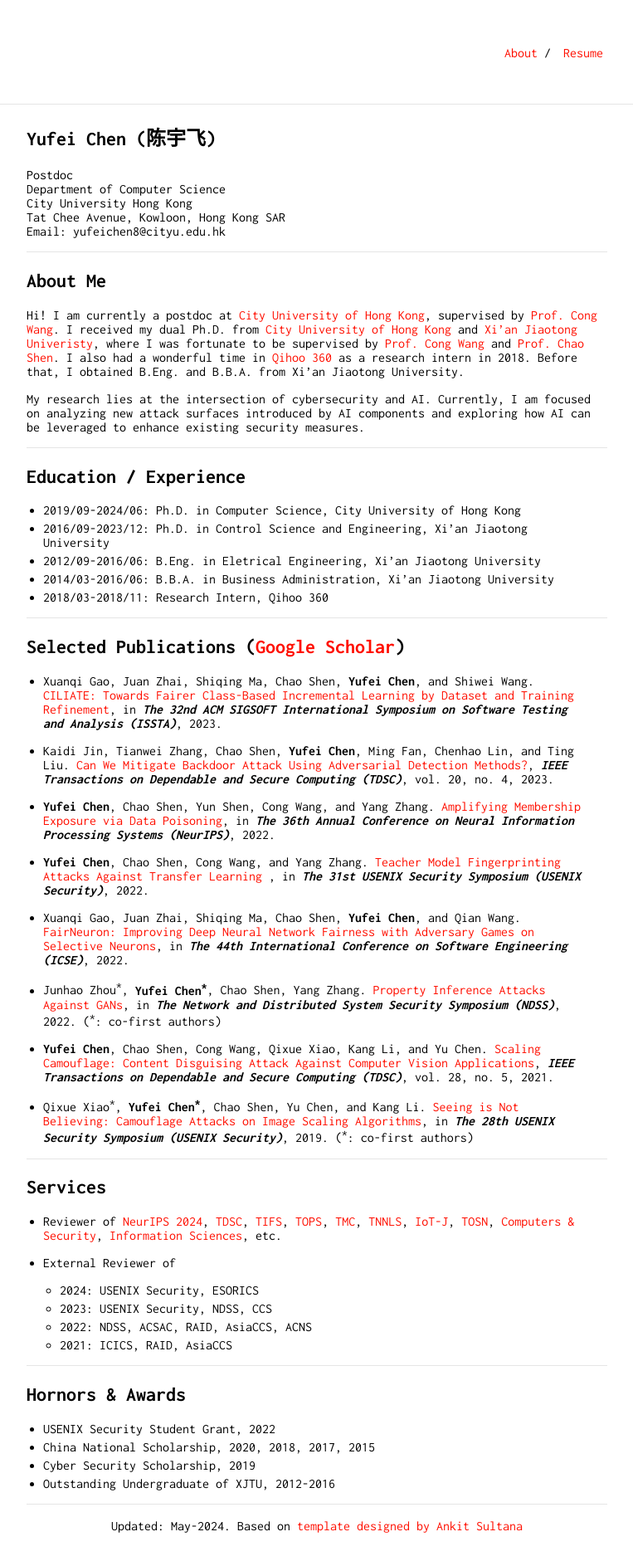
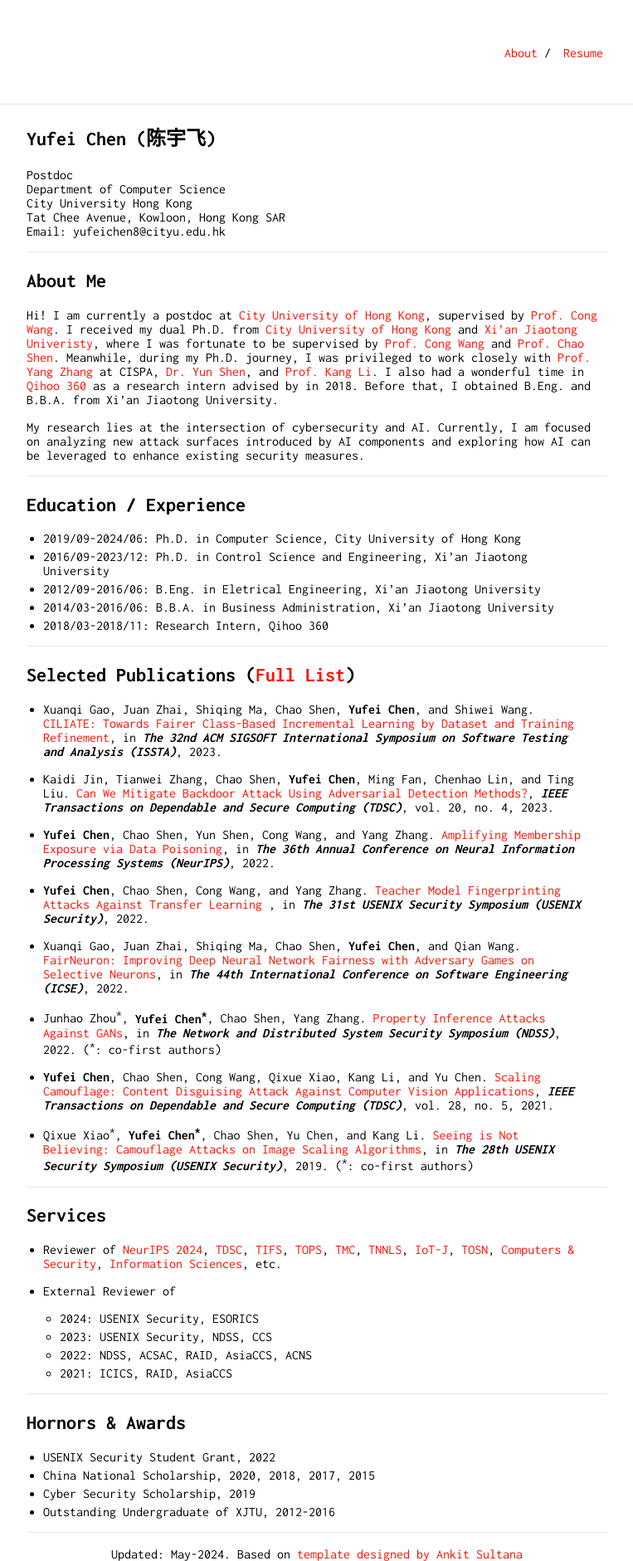
Before and after one commit to yfchen1994/yfchen1994.github.io, a Jekyll site: the page built from index.md, in a window 1280 px wide. Shown: the whole page at 83% size, without its empty margins (258-1021 px from the left). Built offline with Jekyll 4.4.1, drawn with Linux system fonts in a browser that asks for light colours; our own code applies the rules of GitHub Pages for plain Markdown files; before the commit the page ends 1847 px from its top, so only the background shows below that.

Commit message:
Fix errors.

```diff
--- a/index.md
+++ b/index.md
@@ -19,7 +19,8 @@ yufei<o>Y8oWuD9e86</o>chen8<o>k0BGBnvtqb</o>@cityu<o>.ejAMuIe4Wr</o>.edu.hk
 
 Hi! I am currently a postdoc at [City University of Hong Kong](https://www.cityu.edu.hk/), supervised by [Prof. Cong Wang](https://www.cs.cityu.edu.hk/~congwang/).
 I received my dual Ph.D. from [City University of Hong Kong](https://www.cityu.edu.hk/) and [Xi'an Jiaotong Univeristy](http://en.xjtu.edu.cn/), where I was fortunate to be supervised by [Prof. Cong Wang](https://www.cs.cityu.edu.hk/~congwang/) and [Prof. Chao Shen](https://gr.xjtu.edu.cn/en/web/cshen/english).
-I also had a wonderful time in [Qihoo 360](http://www.360.cn/about/englishversion.html) as a research intern in 2018.
+Meanwhile, during my Ph.D. journey, I was privileged to work closely with [Prof. Yang Zhang](https://yangzhangalmo.github.io/publications/) at CISPA, [Dr. Yun Shen](https://uk.linkedin.com/in/yun-shen-24336257), and [Prof. Kang Li](https://cobweb.cs.uga.edu/~kangli/).
+I also had a wonderful time in [Qihoo 360](http://www.360.cn/about/englishversion.html) as a research intern advised by in 2018.
 Before that, I obtained B.Eng. and B.B.A. from Xi'an Jiaotong University.
 
 My research lies at the intersection of cybersecurity and AI. Currently, I am focused on analyzing new attack surfaces introduced by AI components and exploring how AI can be leveraged to enhance existing security measures.
@@ -36,7 +37,7 @@ My research lies at the intersection of cybersecurity and AI. Currently, I am fo
 
 ---
 
-## Selected Publications ([Google Scholar](https://scholar.google.com/citations?hl=en&user=piVw5goAAAAJ&view_op=list_works&sortby=pubdate))
+## Selected Publications ([Full List](https://scholar.google.com/citations?hl=en&user=piVw5goAAAAJ&view_op=list_works&sortby=pubdate))
 
 - Xuanqi Gao, Juan Zhai, Shiqing Ma, Chao Shen, **Yufei Chen**, and Shiwei Wang. [CILIATE: Towards Fairer Class-Based Incremental Learning by Dataset and Training Refinement](https://dl.acm.org/doi/abs/10.1145/3597926.3598071), in **_The 32nd ACM SIGSOFT International Symposium on Software Testing and Analysis (ISSTA)_**, 2023.
 
```
Also changed, not shown: 1 other file.
